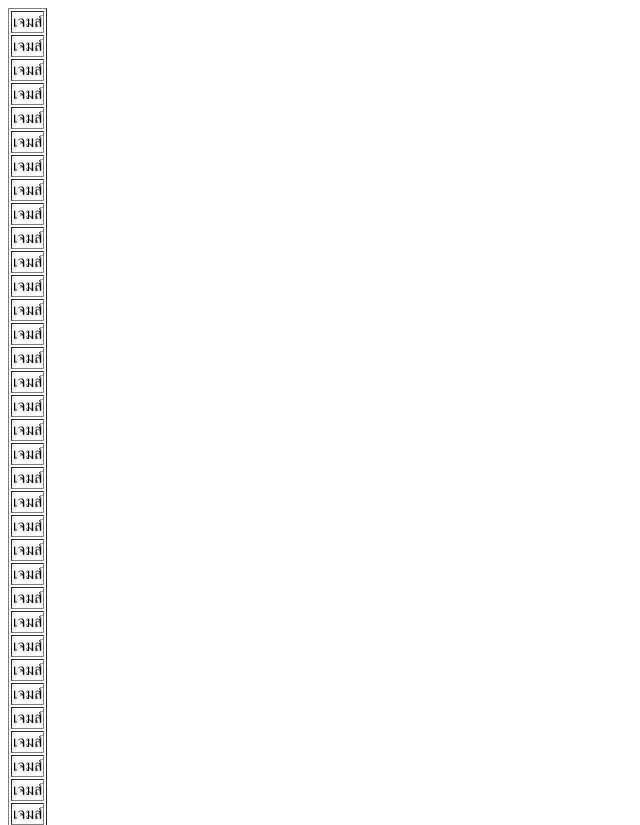
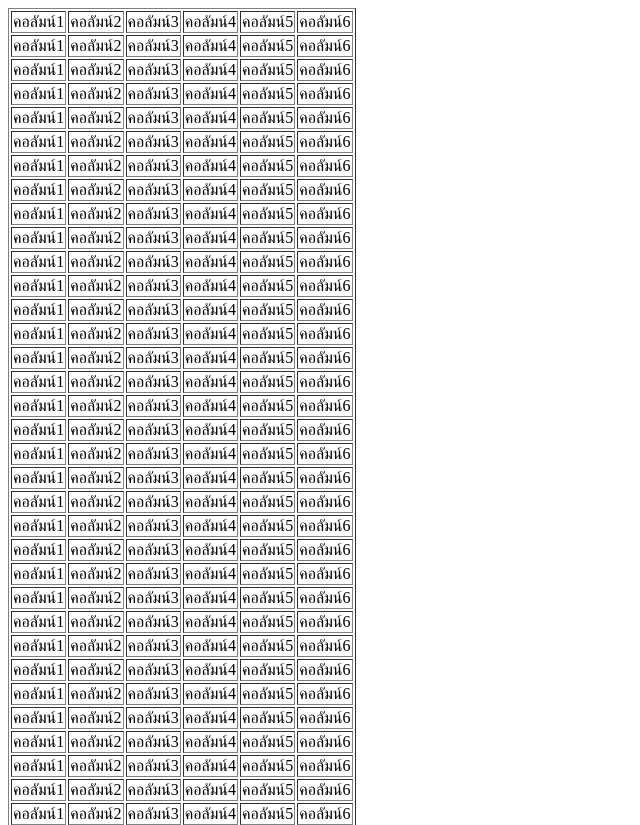
Before and after one commit to lsw-56399/phpclassroom, a PHP site: page /tableloop.php in a window 1280 px wide. Shown: the top 825 px of the page, without its empty margins (0-640 px from the left). Run offline with PHP 8.4, Linux system fonts and the light colour scheme; data that the repository does not hold is empty.

Commit message:
Update tableloop.php

```diff
--- a/tableloop.php
+++ b/tableloop.php
@@ -3,13 +3,19 @@
   </head>
   <body>
     <table border="1">
-      <?php
-        for($i<6;$i<100;$i++){
+       <?php
+      for($i=0;$i<100;$i++){
           echo "<tr>";
-          echo "<td>เจมส์</td>";
+          echo "<td>คอลัมน์1</td>";
+          echo "<td>คอลัมน์2</td>";
+          echo "<td>คอลัมน์3</td>";
+          echo "<td>คอลัมน์4</td>";
+          echo "<td>คอลัมน์5</td>";
+          echo "<td>คอลัมน์6</td>";
+
           echo "</tr>";
         }
-      ?>
+       ?>
     </table>
   </body>
 </html>
```
